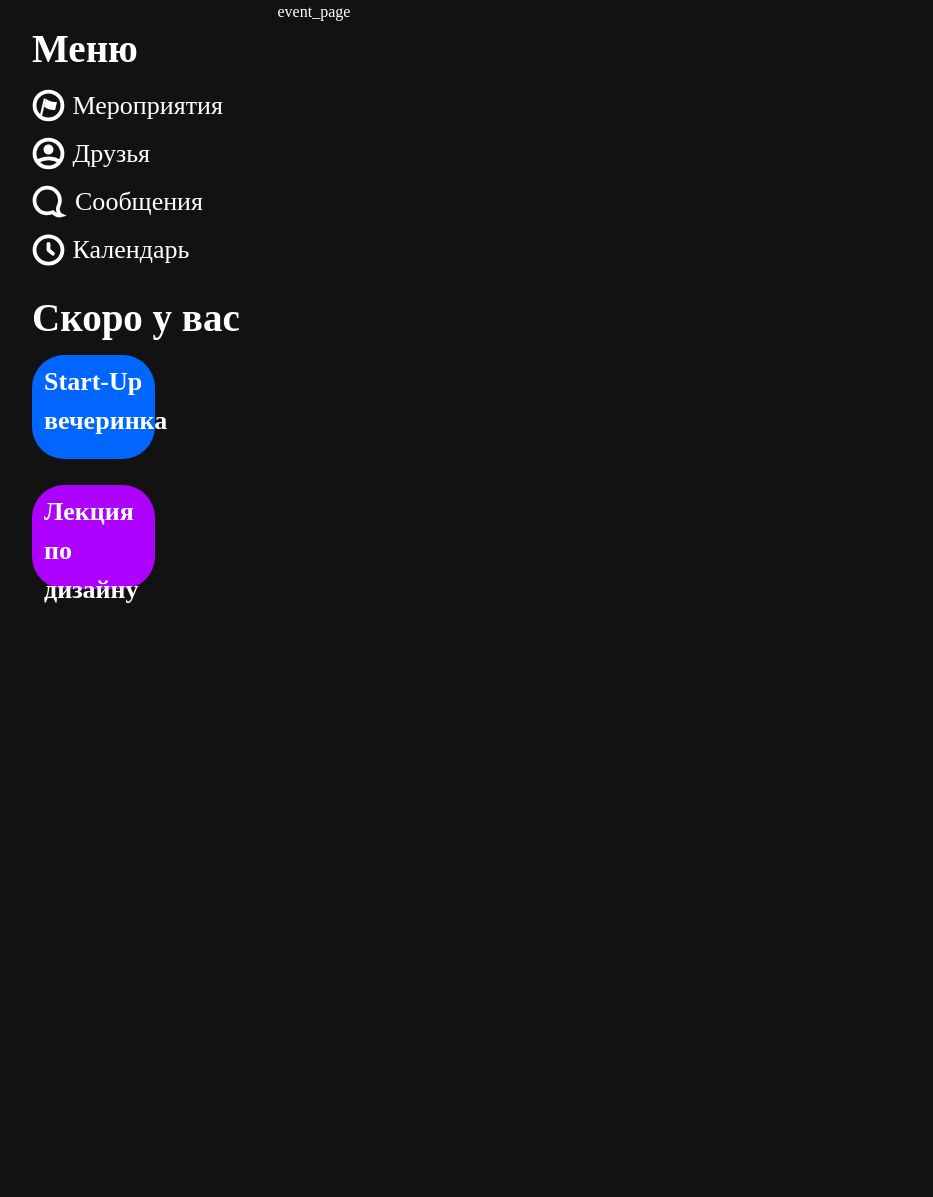
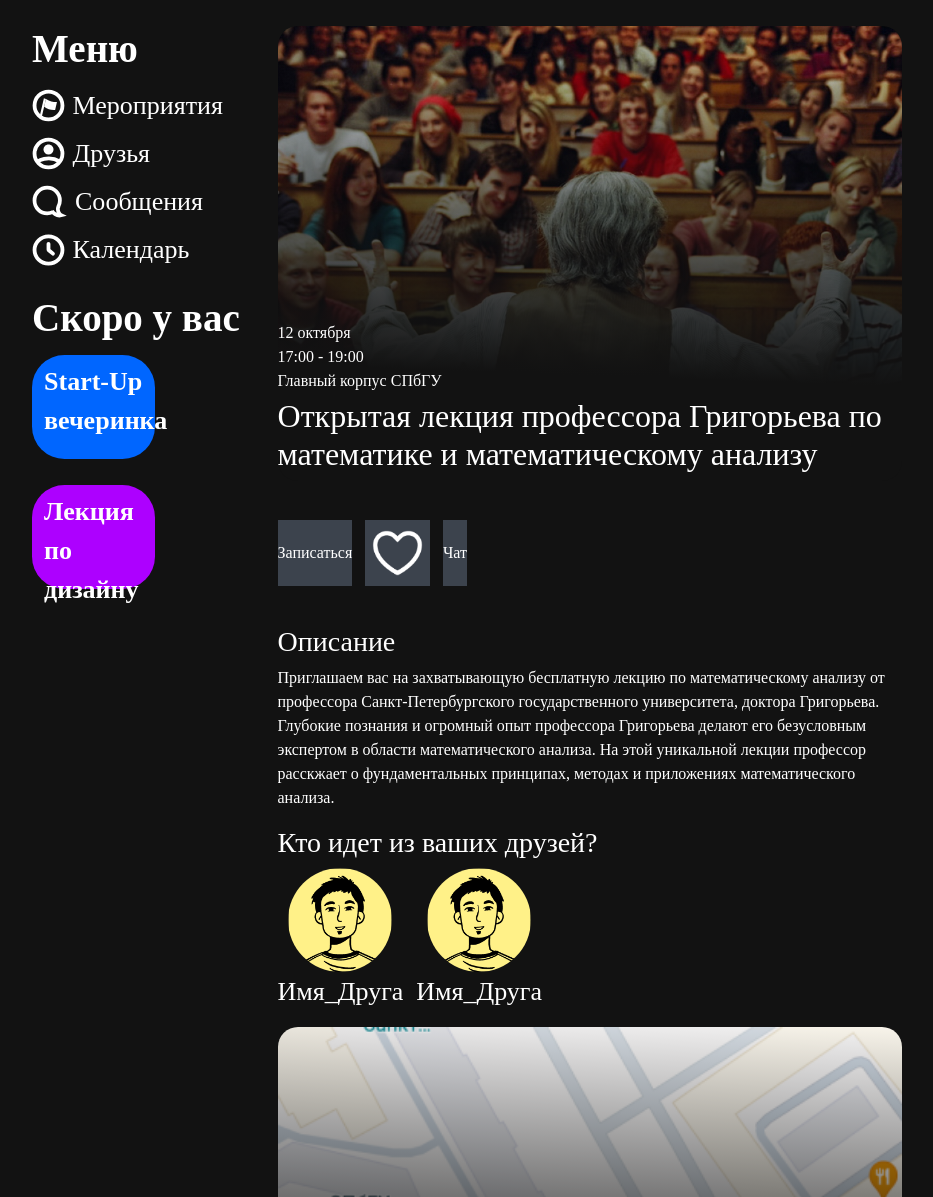
Before and after one commit to NikitaKolotushkin/Kona, a Flask app: page /event/1 in a window 1280 px wide. Shown: the part 104-1301 px from the top of the page, without its empty margins (50-983 px from the left). Run offline with Flask 3, Linux system fonts and the light colour scheme.

Commit message:
add: page for /event/

```diff
--- a/app/templates/event_page.html
+++ b/app/templates/event_page.html
@@ -5,7 +5,78 @@
     {% include 'sidebar_left.html' %}
 
     <div class="main_content">
-        event_page
+        <div class="event_header">
+            <div class="event_header__inner">
+                <h6 class="event_header__date">12 октября</h6>
+                <h6 class="event_header__time">17:00 - 19:00</h6>
+                <h6 class="event_header__place">Главный корпус СПбГУ</h6>
+                <h2 class="event_header__title">Открытая лекция профессора Григорьева по математике и математическому анализу</h2>
+            </div>
+        </div>
+        <div class="event_buttons">
+            <button class="event_buttons__sign_up">Записаться</button>
+            <button class="event_buttons__like"><img src="{{ url_for('static', filename='img/heart.png') }}"></button>
+            <button class="event_buttons__chat">Чат</button>
+        </div>
+        <div class="event_description">
+            <h3>Описание</h3>
+            <p>Приглашаем вас на захватывающую бесплатную лекцию по математическому анализу от профессора Санкт-Петербургского государственного университета, доктора Григорьева. Глубокие познания и огромный опыт профессора Григорьева делают его безусловным экспертом в области математического анализа. На этой уникальной лекции профессор расскжает о фундаментальных принципах, методах и приложениях математического анализа.</p>
+        </div>
+        <div class="event_friends">
+            <h3>Кто идет из ваших друзей?</h3>
+            <ul class="event_friends__list">
+                <li>
+                    <a href="/user/0">
+                        <img src="{{ url_for('static', filename='img/avatar_cap.png') }}" alt="Организатор">
+                        <p>Имя_Друга</p>
+                    </a>
+                </li>
+                <li>
+                    <a href="/user/0">
+                        <img src="{{ url_for('static', filename='img/avatar_cap.png') }}" alt="Организатор">
+                        <p>Имя_Друга</p>
+                    </a>
+                </li>
+            </ul>
+        </div>
+        <div class="event_map">
+            <div class="event_map__inner">
+                <h3 class="event_map__address">Университетская наб., 7, Санкт-Петербург, ауд. 103</h3>
+            </div>
+        </div>
+        <div class="event_organizers">
+            <h3>Организаторы</h3>
+            <ul class="event_organizers__list">
+                <li>
+                    <a href="#">
+                        <img src="{{ url_for('static', filename='img/avatar_cap.png') }}" alt="Организатор">
+                        <p>Имя_Организатора</p>
+                    </a>
+                </li>
+                <li>
+                    <a href="#">
+                        <img src="{{ url_for('static', filename='img/avatar_cap.png') }}" alt="Организатор">
+                        <p>Имя_Организатора</p>
+                    </a>
+                </li>
+            </ul>
+        </div>
     </div>
 
+    <style>
+        .event_header {
+            background: linear-gradient(2deg, #121212 24.4%, rgba(11, 11, 11, 0.620182) 56.8%, rgba(0, 0, 0, 0) 101.5%), url({{ url_for('static', filename='img/event_block.jpeg')}});
+            background-position: center;
+            background-repeat: no-repeat;
+            background-size: cover;
+        }
+
+        .event_map {
+            background: linear-gradient(2deg, #121212 24.4%, rgba(11, 11, 11, 0.620182) 56.8%, rgba(0, 0, 0, 0) 101.5%), url({{ url_for('static', filename='img/map_example.png')}});
+            background-position: center;
+            background-repeat: no-repeat;
+            background-size: cover;
+        }
+    </style>
+
 {% endblock %}
```
